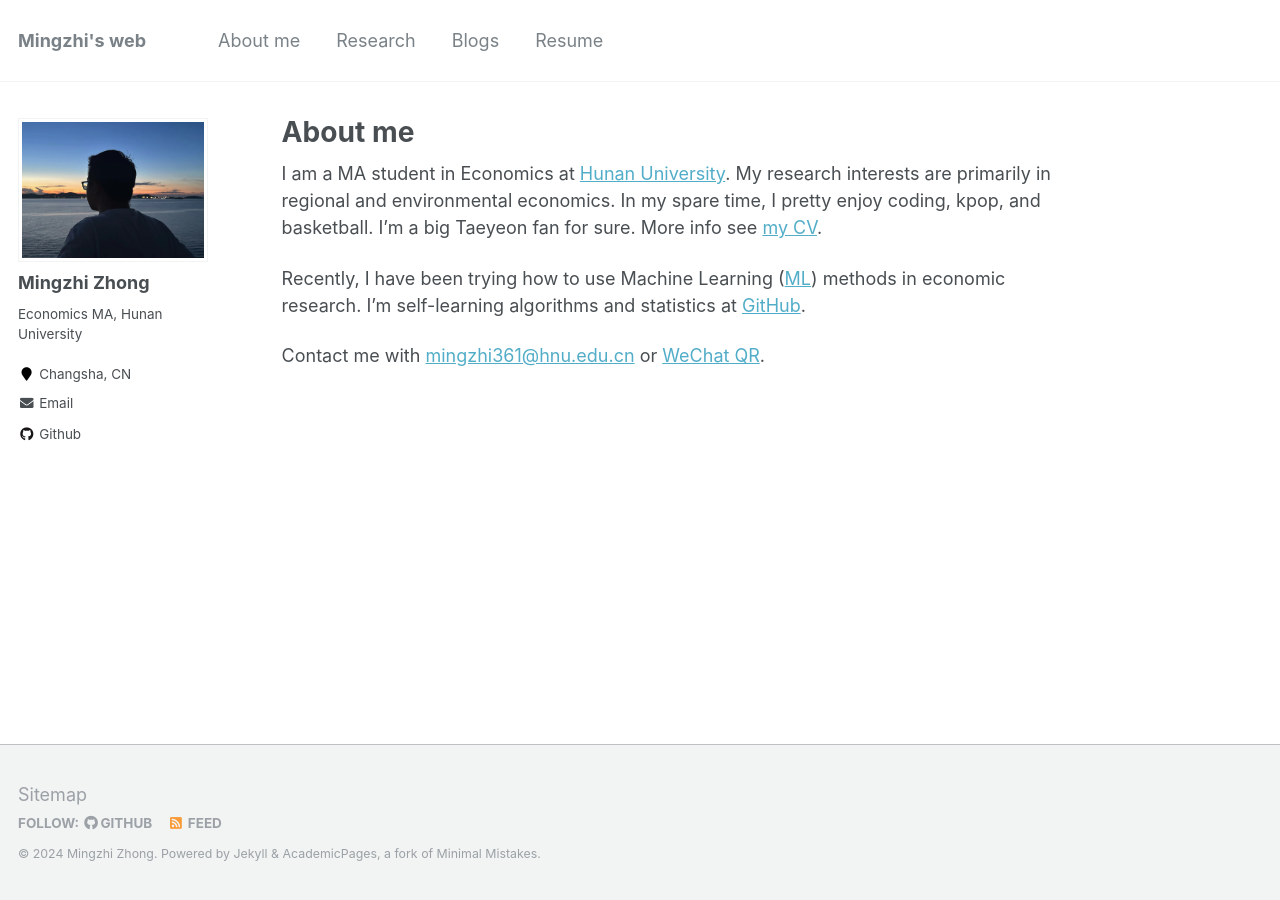
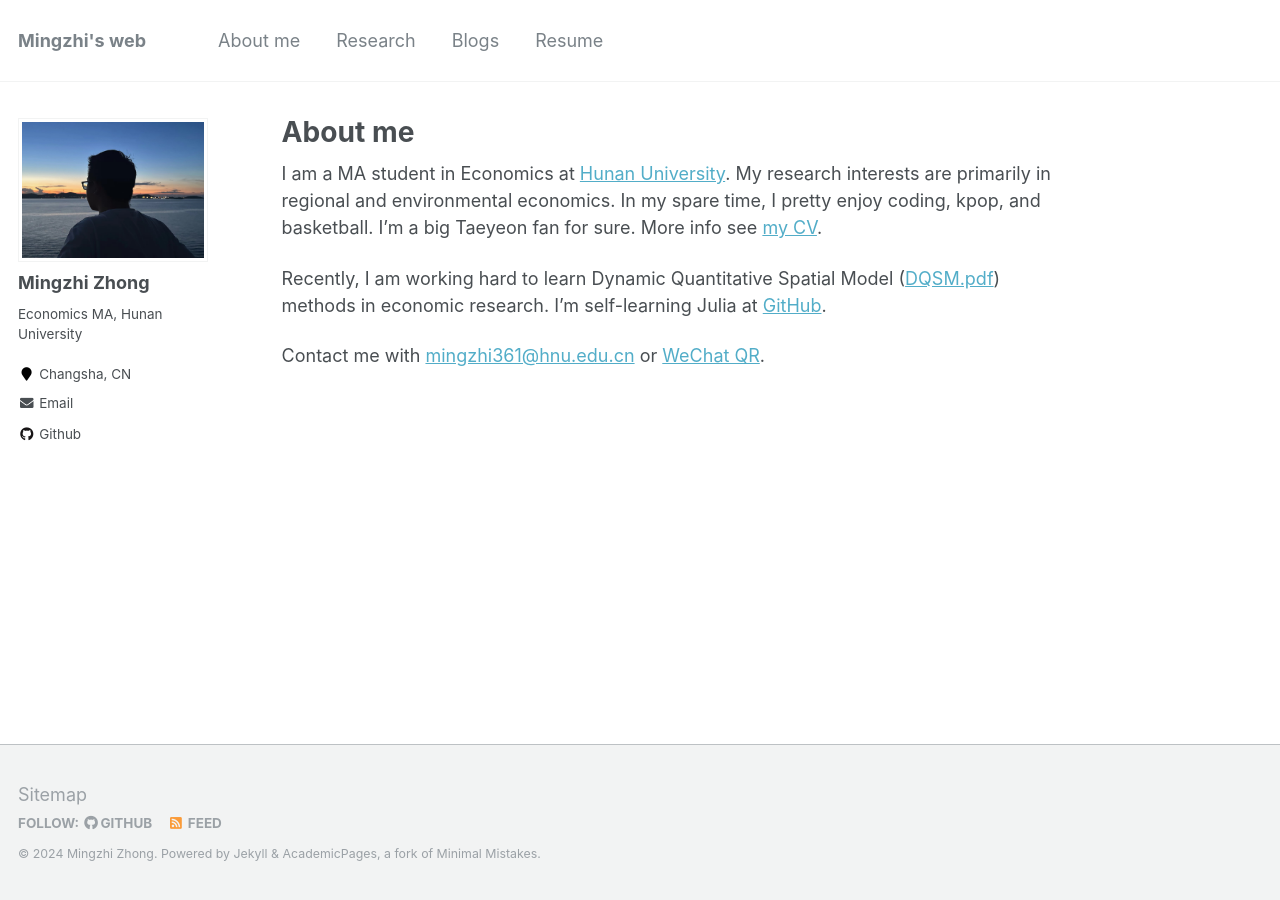
Before and after one commit to mingzhi361/mingzhi361.github.io, a Jekyll site: the page built from _pages/about.md, in a window 1280 px wide. Built offline with Jekyll 4.4.1, drawn with Linux system fonts in a browser that asks for light colours.

Commit message:
Update about.md

```diff
--- a/_pages/about.md
+++ b/_pages/about.md
@@ -11,7 +11,7 @@ redirect_from:
 I am a MA student in Economics at [Hunan University](https://baike.baidu.com/item/%E6%B9%96%E5%8D%97%E5%A4%A7%E5%AD%A6/179157 "湖南大学"). My
 research interests are primarily in regional and environmental economics. In my spare time, I pretty enjoy coding, kpop, and basketball. I'm a big Taeyeon fan for sure. More info see [my CV](/files/mingzhi_zhong_cv.pdf "个人简历").
 
-Recently, I have been trying how to use Machine Learning ([ML](https://www.zhihu.com/topic/19559450/hot)) methods in economic research. I'm
-self-learning algorithms and statistics at [GitHub](https://github.com/).
+Recently, I am working hard to learn Dynamic Quantitative Spatial Model ([DQSM.pdf](https://www.zhihu.com/topic/19559450/hot)) methods in economic research. I'm
+self-learning Julia at [GitHub](https://github.com/wenddymacro/-julia-/blob/main/Ch1Julia%E4%BB%8B%E7%BB%8D.ipynb).
 
 Contact me with [mingzhi361@hnu.edu.cn](https://orcid.org/0009-0006-3937-1185) or [WeChat QR](images/weixinQR.png).
```
